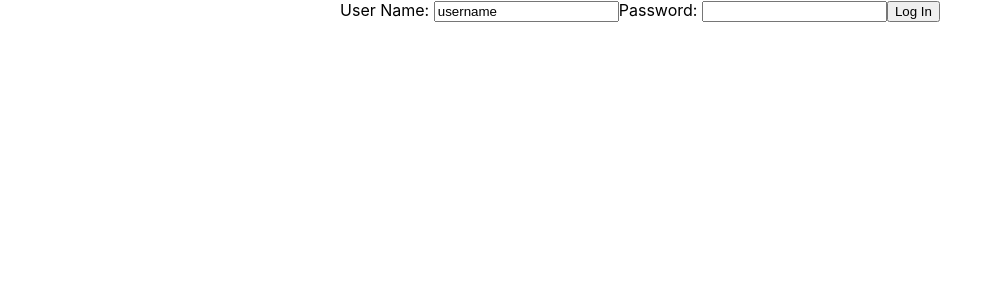
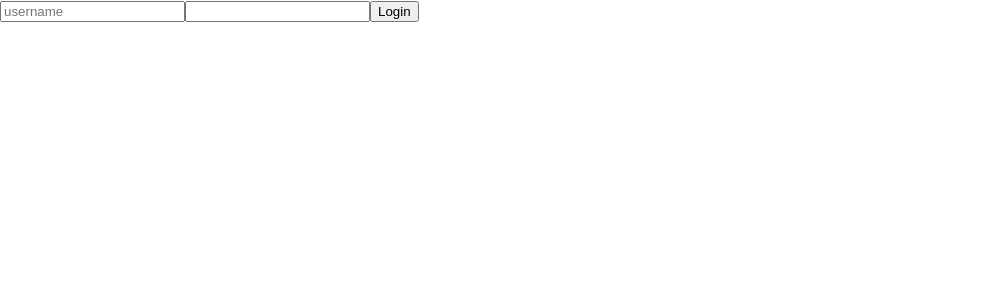
Before and after one commit to fahim25/react-with-springboot-todo-app, a React (Create React App) app: page / in a window 1280 px wide. Shown: the top 300 px of the page, without its empty margins (0-1003 px from the left). Built offline with nearby package versions, Linux system fonts and the light colour scheme.

Commit message:
converted to functional component

```diff
--- a/src/App.js
+++ b/src/App.js
@@ -1,15 +1,16 @@
-import './App.css';
-// import Counter from './components/counter/Counter';
-import {TodoApp} from './components/counter/todo/TodoApp';
-
-
+import { Routes, Route } from "react-router-dom";
+import "./App.css";
+import Login from "./components/fcCounter/Login";
+import Welcome from "./components/fcCounter/Welcome";
 
 function App() {
   return (
-    <div className="App">
-      {/* <Counter /> */}
-      <TodoApp />
-    </div>
+    <>
+      <Routes>
+        <Route path="/" element={<Login />} />
+        <Route path="welcome" element={<Welcome />} />
+      </Routes>
+    </>
   );
 }
 
--- a/src/components/counter/todo/TodoApp.js
+++ b/src/components/counter/todo/TodoApp.js
@@ -1,122 +1,83 @@
-import React from "react"
+import React from "react";
 import { Component } from "react";
-import {
-  BrowserRouter,
-  Routes,
-  Route,
-  useNavigate
-} from "react-router-dom";
+import { BrowserRouter, Routes, Route, useNavigate } from "react-router-dom";
 
 const TodoApp = () => {
   return (
     <BrowserRouter>
       <Routes>
-            <Route path="/" element={ <AppWithRoute/>} />
-            <Route path="/login" element={<AppWithRoute/>} />
-            <Route path="/welcome" element={<WelcomeComp/>} />
+        <Route path="/" element={<AppWithRoute />} />
+        <Route path="/login" element={<AppWithRoute />} />
+        <Route path="/welcome" element={<WelcomeComp />} />
       </Routes>
     </BrowserRouter>
-        // <LogIn />
-        // <WelcomeComp />
-      )
-}
+  );
+};
 
-class WelcomeComp extends Component{
-  render(){
-    return <h4>Welcome to the TodoApp!!</h4>
+class WelcomeComp extends Component {
+  render() {
+    return <h4>Welcome to the TodoApp!!</h4>;
   }
 }
 
-class LogIn extends Component{
-
-  constructor(props){
-    super(props)
+class LogIn extends Component {
+  constructor(props) {
+    super(props);
 
     this.state = {
-      userName: 'username',
-      password: '',
+      userName: "username",
+      password: "",
       loginFailed: false,
-      successMessage: false
+      successMessage: false,
+    };
+
+    this.handleChange = this.handleChange.bind(this);
+    this.handleLogin = this.handleLogin.bind(this);
   }
 
-    this.handleChange = this.handleChange.bind(this)
-    this.handleLogin = this.handleLogin.bind(this)
-
-    //static
-
-    // this.handleUserName = this.handleUserName.bind(this);
-    // this.handlePassword = this.handlePassword.bind(this);
-  };
-
-  handleChange(event){
+  handleChange(event) {
     this.setState({
-        [event.target.name]
-        :event.target.value
-    })
+      [event.target.name]: event.target.value,
+    });
   }
 
-  handleLogin(event){
-
-    if(this.state.userName==="username" && this.state.password==="pass"){
-       /* this.setState({successMessage:true})
-       this.setState({loginFailed:false}) */
-
-        this.props.navigate('/welcome')
-
-       /* this.setState({successMessage:true})
-       this.setState({loginFailed:false}) */
-    }else{
-      this.setState({successMessage:false})
-      this.setState({loginFailed:true})
+  handleLogin(event) {
+    if (this.state.userName === "username" && this.state.password === "pass") {
+      this.props.navigate("/welcome");
+    } else {
+      this.setState({ successMessage: false });
+      this.setState({ loginFailed: true });
     }
   }
 
-  //static
-
-  // handleUserName(event){
-  //   this.setState({userName:event.target.value})
-  // }
-  // handlePassword(event){
-  //   this.setState({password:event.target.value})
-  // }
-
-  render(){
-    return(
+  render() {
+    return (
       <>
-
-
-          {/* <ErrorMessage loginFailed={this.state.loginFailed} /> */}
-          {/* <SuccessMsg successMessage={this.state.successMessage} /> */}
         {this.state.loginFailed && <h4>Log in failed!</h4>}
         {this.state.successMessage && <h4>Log in Successful!</h4>}
-         User Name: <input type="text" name="userName" value={this.state.userName} onChange={this.handleChange} />
-         Password: <input type="password" name="password" value={this.state.password} onChange={this.handleChange}/>
-         <button onClick={this.handleLogin} >Log In</button>
+        User Name:{" "}
+        <input
+          type="text"
+          name="userName"
+          value={this.state.userName}
+          onChange={this.handleChange}
+        />
+        Password:{" "}
+        <input
+          type="password"
+          name="password"
+          value={this.state.password}
+          onChange={this.handleChange}
+        />
+        <button onClick={this.handleLogin}>Log In</button>
       </>
-   )
+    );
   }
 }
 
-/* function ErrorMessage (props) {
-  if(props.loginFailed){
-    return <h4>Log in failed!</h4>
-  }
-  return null
-} */
-
-/* function SuccessMsg (props){
-  if(props.successMessage){
-    return <h4>Log in Successful!</h4>
-
-  }
-  return null
-} */
-
-export function AppWithRoute(props){
+export function AppWithRoute(props) {
   const navigate = useNavigate();
-  return(
-    <LogIn navigate={navigate}></LogIn>
-  )
+  return <LogIn navigate={navigate}></LogIn>;
 }
 
-export { TodoApp, LogIn, WelcomeComp }
+export { TodoApp, LogIn, WelcomeComp };
--- /dev/null
+++ b/src/components/fcCounter/Login.js
@@ -0,0 +1,47 @@
+import React, { useState } from "react";
+import { useNavigate } from "react-router-dom";
+
+const Login = () => {
+  const navigate = useNavigate();
+  const [user, setUser] = useState({
+    username: "",
+    password: "",
+  });
+  const [loginError, setLoginError] = useState(false);
+  const handleChange = (e) => {
+    const { name, value } = e.target;
+    setUser({ ...user, [name]: value });
+  };
+
+  const handleSubmit = (e) => {
+    e.preventDefault();
+    if (user.username === "username" && user.password === "pass") {
+      navigate("/welcome");
+    } else {
+      setLoginError(true);
+    }
+  };
+  return (
+    <div>
+      {loginError && <h1>Login failed</h1>}
+      <form onSubmit={handleSubmit}>
+        <input
+          type="text"
+          name="username"
+          placeholder="username"
+          value={user.username}
+          onChange={handleChange}
+        />
+        <input
+          type="password"
+          name="password"
+          value={user.password}
+          onChange={handleChange}
+        />
+        <button type="submit">Login</button>
+      </form>
+    </div>
+  );
+};
+
+export default Login;
--- /dev/null
+++ b/src/components/fcCounter/Welcome.js
@@ -0,0 +1,7 @@
+import React from "react";
+
+const Welcome = () => {
+  return <h1>Welcome to your profile</h1>;
+};
+
+export default Welcome;
--- a/src/index.js
+++ b/src/index.js
@@ -1,13 +1,16 @@
-import React from 'react';
-import ReactDOM from 'react-dom/client';
-import './index.css';
-import App from './App';
-import reportWebVitals from './reportWebVitals';
+import React from "react";
+import ReactDOM from "react-dom/client";
+import "./index.css";
+import App from "./App";
+import reportWebVitals from "./reportWebVitals";
+import { BrowserRouter } from "react-router-dom";
 
-const root = ReactDOM.createRoot(document.getElementById('root'));
+const root = ReactDOM.createRoot(document.getElementById("root"));
 root.render(
   <React.StrictMode>
-    <App />
+    <BrowserRouter>
+      <App />
+    </BrowserRouter>
   </React.StrictMode>
 );
 
```
Lines whose indentation alone changed are shown as unchanged.
